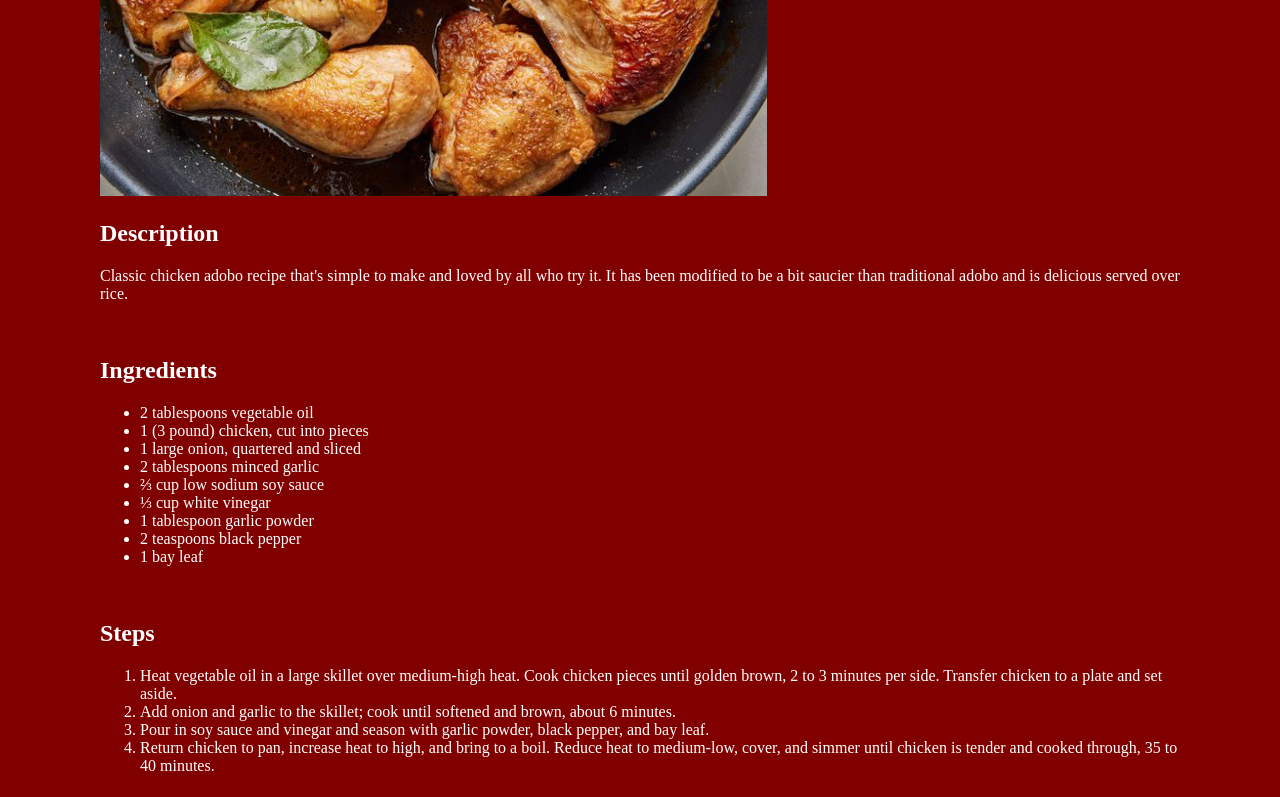
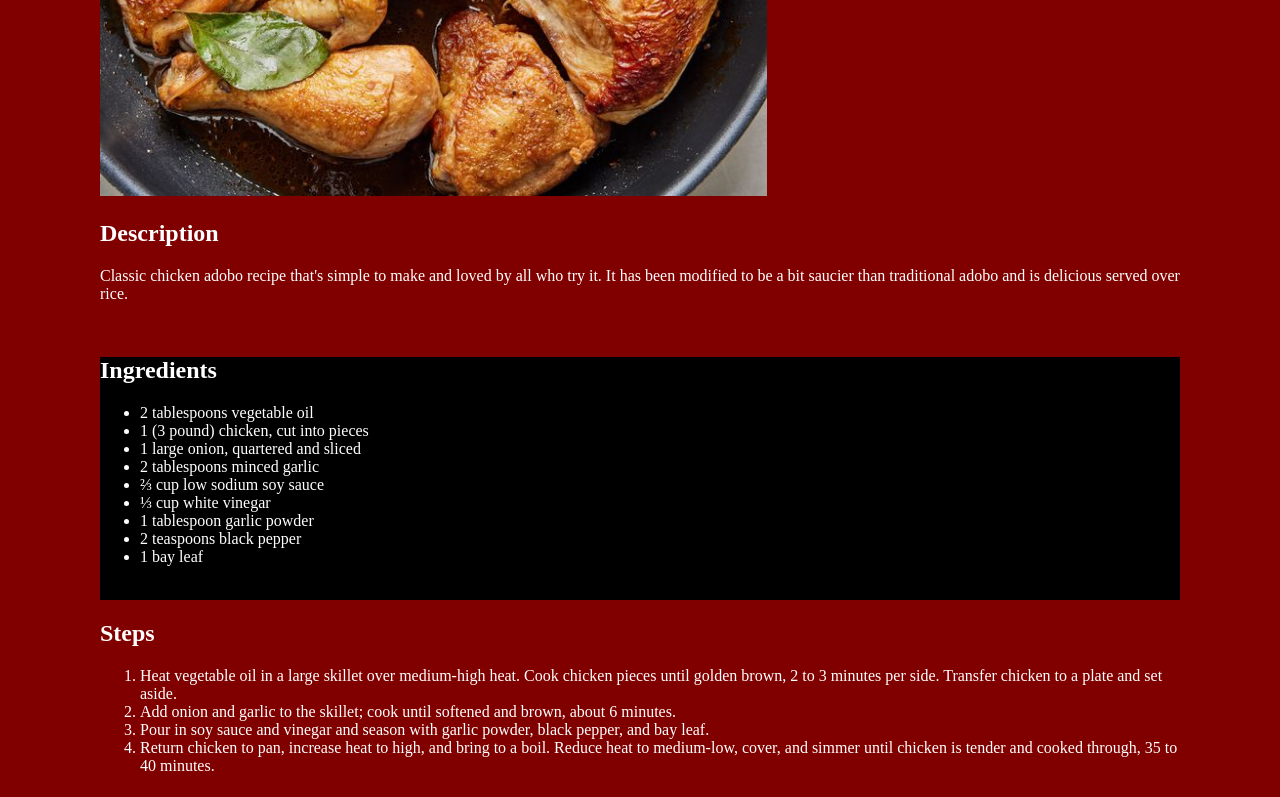
Before and after one commit to layez26/odin-recipes, a plain HTML site: page recipes/chicken-adobo.html in a window 1280 px wide. Shown: the part 462-1259 px from the top of the page. Drawn offline with Linux system fonts and the light colour scheme.

Commit message:
added some style to my odin recipes

```diff
--- a/recipes/chicken-adobo.html
+++ b/recipes/chicken-adobo.html
@@ -12,6 +12,7 @@
         <h2>Description</h2>
         <p>Classic chicken adobo recipe that's simple to make and loved by all who try it. It has been modified to be a bit saucier than traditional adobo and is delicious served over rice.</p>
         <br>
+        <div class="adobo-ing">
         <h2>Ingredients</h2>
         <ul>
             <li>2 tablespoons vegetable oil</li>
@@ -25,6 +26,7 @@
             <li>1 bay leaf</li>
         </ul>
         <br>
+        </div>
         <h2>Steps</h2>
         <ol>
             <li>Heat vegetable oil in a large skillet over medium-high heat. Cook chicken pieces until golden brown, 2 to 3 minutes per side. Transfer chicken to a plate and set aside.</li>
--- a/recipes/style.css
+++ b/recipes/style.css
@@ -3,5 +3,8 @@ body {
     background-color: maroon;
     color: white;
     font-family: 'Times New Roman', Times, serif;
+}
 
+div {
+    background-color: black;
 }
```
Also changed, not shown: recipes/chicken-curry.html (+2 -0 lines), recipes/italian-spaghetti.html (+2 -0 lines).
